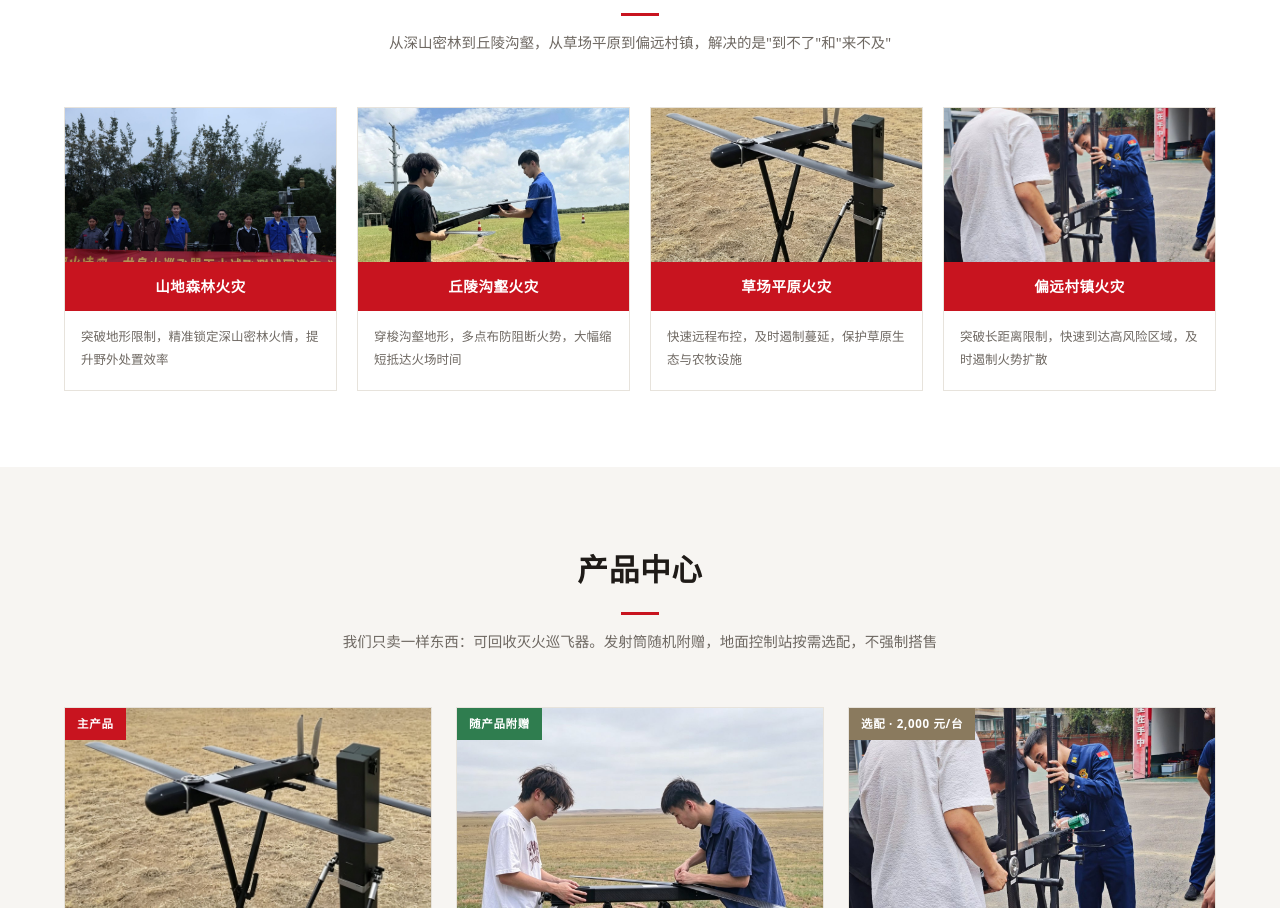
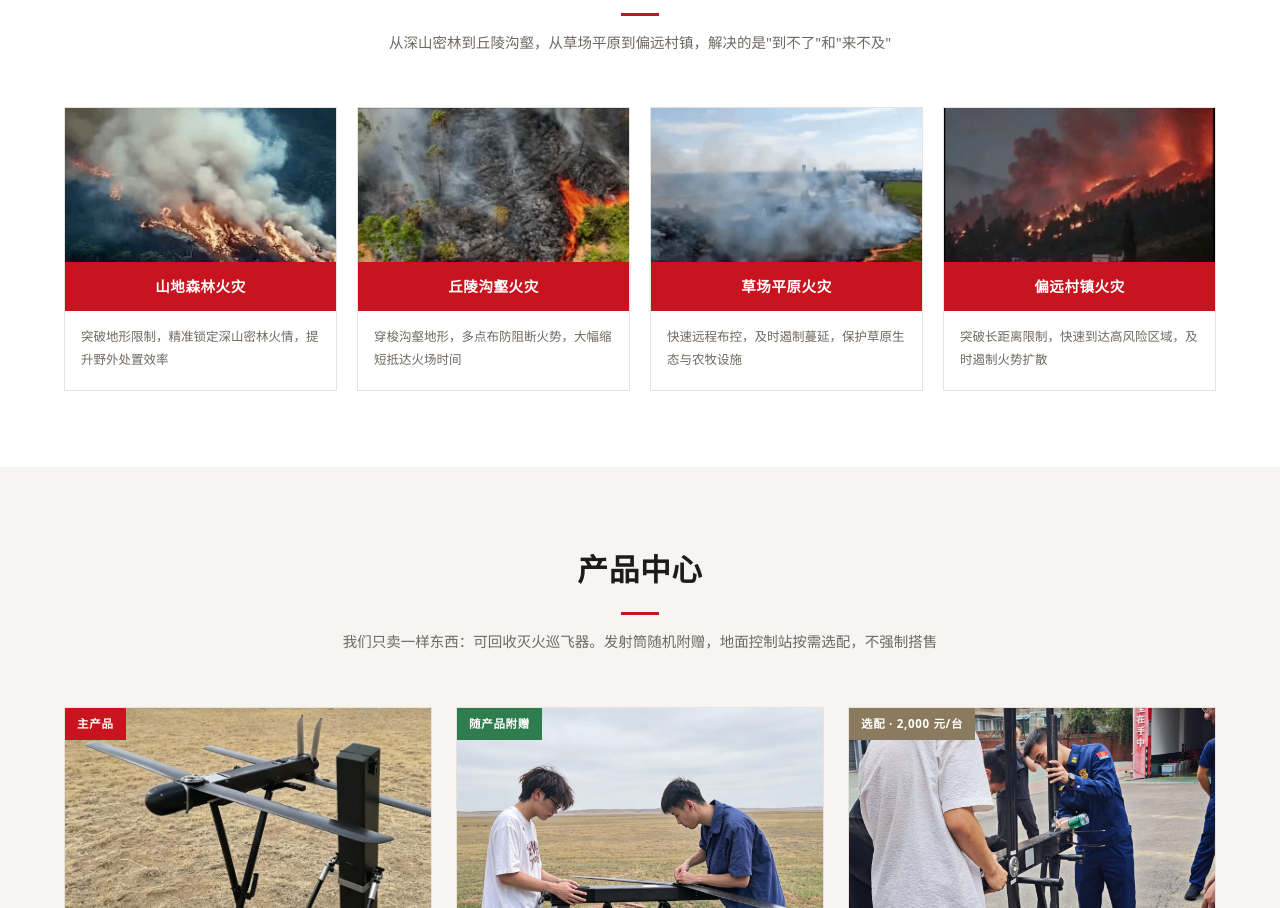
Before and after one commit to yi111111321/yuhuo-website, a plain HTML site: page index.html in a window 1280 px wide. Shown: the part 3001-3909 px from the top of the page. Drawn offline with Linux system fonts and the light colour scheme.

Commit message:
content: 应用场景改用材料中的实拍火场图（山火/丘陵/草场/山村）

```diff
--- a/index.html
+++ b/index.html
@@ -638,19 +638,19 @@ footer{background:#1C1917;color:#B8B2AC}
     </div>
     <div class="apps">
       <a class="app rv" href="#contact">
-        <div class="app-im"><img src="assets/team-field.jpg" alt="山地森林火灾应用场景"><span class="app-tag">山地森林火灾</span></div>
+        <div class="app-im"><img src="assets/scene-mountain.jpg" alt="山地森林火灾现场"><span class="app-tag">山地森林火灾</span></div>
         <div class="app-cap">突破地形限制，精准锁定深山密林火情，提升野外处置效率</div>
       </a>
       <a class="app rv d1" href="#contact">
-        <div class="app-im"><img src="assets/hero-field.jpg" alt="丘陵沟壑火灾应用场景"><span class="app-tag">丘陵沟壑火灾</span></div>
+        <div class="app-im"><img src="assets/scene-hill.jpg" alt="丘陵沟壑林火现场"><span class="app-tag">丘陵沟壑火灾</span></div>
         <div class="app-cap">穿梭沟壑地形，多点布防阻断火势，大幅缩短抵达火场时间</div>
       </a>
       <a class="app rv d2" href="#contact">
-        <div class="app-im"><img src="assets/hero-rail.jpg" alt="草场平原火灾应用场景" style="object-position:50% 60%"><span class="app-tag">草场平原火灾</span></div>
+        <div class="app-im"><img src="assets/scene-plain.jpg" alt="草场平原火线现场"><span class="app-tag">草场平原火灾</span></div>
         <div class="app-cap">快速远程布控，及时遏制蔓延，保护草原生态与农牧设施</div>
       </a>
       <a class="app rv d3" href="#contact">
-        <div class="app-im"><img src="assets/firefighter.jpg" alt="偏远村镇火灾应用场景"><span class="app-tag">偏远村镇火灾</span></div>
+        <div class="app-im"><img src="assets/scene-village.jpg" alt="偏远山村火情现场"><span class="app-tag">偏远村镇火灾</span></div>
         <div class="app-cap">突破长距离限制，快速到达高风险区域，及时遏制火势扩散</div>
       </a>
     </div>
```
Also changed, not shown: assets/scene-hill.jpg (added), assets/scene-mountain.jpg (added), assets/scene-plain.jpg (added), assets/scene-village.jpg (added).
